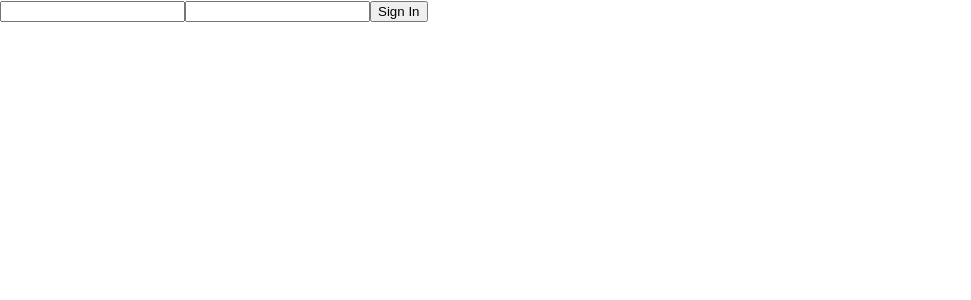
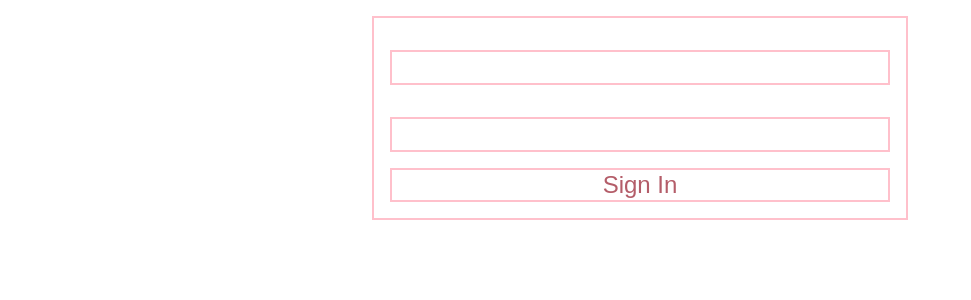
Before and after one commit to mrHelg/fm-react-app, a React (Create React App) app: page / in a window 1280 px wide. Shown: the top 300 px of the page, without its empty margins (0-971 px from the left). Built offline with nearby package versions, Linux system fonts and the light colour scheme.

Commit message:
Add styles for form

```diff
--- a/src/components/SignInForm/SignInForm.module.css
+++ b/src/components/SignInForm/SignInForm.module.css
@@ -0,0 +1,20 @@
+.container{
+  display: flex;
+  flex-direction: column;
+  max-width: 500px;
+  margin: 1rem auto;
+  padding: 1rem;
+  border: 2px solid pink;
+}
+.input{
+  margin: 1rem 0;
+  padding: 0.5rem;
+  border: 2px solid pink;
+}
+.btn{
+  border: 2px solid pink;
+  background-color: #fff;
+  color: rgb(180, 93, 105);
+  font-size: 1.5rem;
+  cursor: pointer;
+}
```
